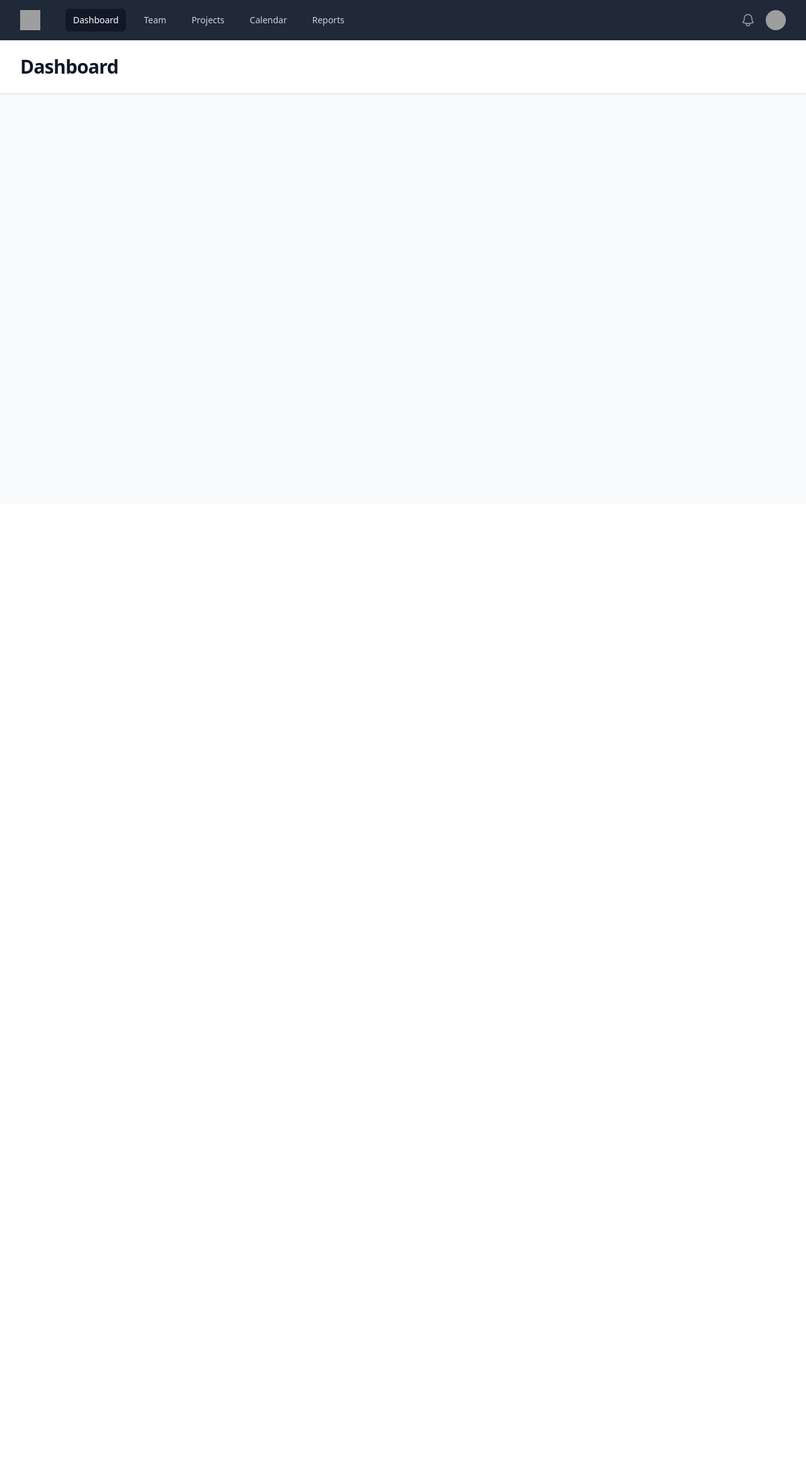
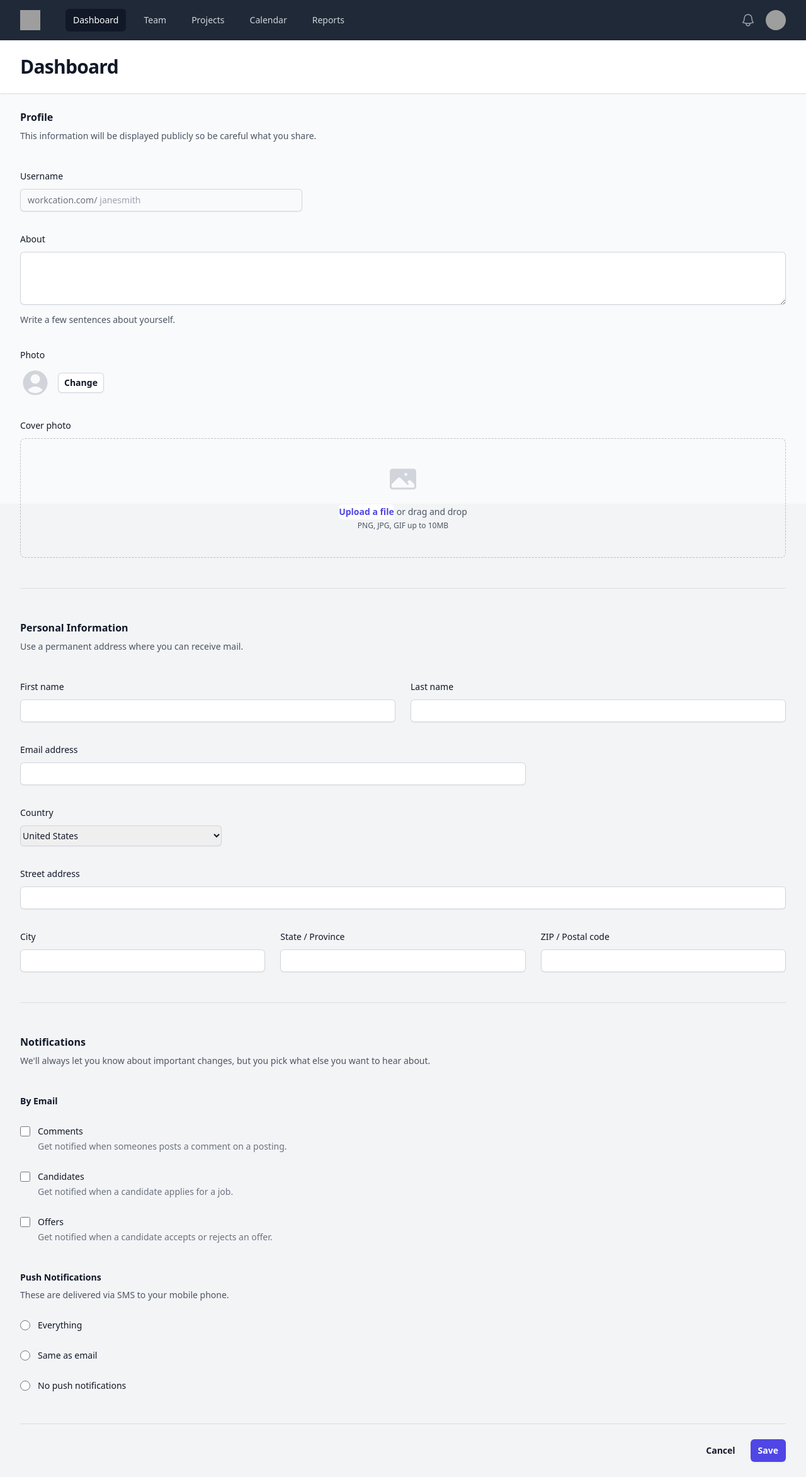
Before and after one commit to AnimalFoodBank/afb-requests, a Django app: page / in a window 1280 px wide. Shown: the whole page at 63% size. Before the commit the page ends 150 px from the top, so only its background shows below. Run offline with Django 4.2, Linux system fonts and the light colour scheme; some libraries are stand-ins or nearby versions; grey boxes are pictures that could not be loaded.

Commit message:
Added form example
Signed-off-by: delano <delano@cpan.org>

````diff
--- a/afb/theme/templates/about.html
+++ b/afb/theme/templates/about.html
@@ -1,2 +1,10 @@
 
-{% include 'appshell.html' %}
+{% extends 'appshell.html' %}
+
+{% block content %}
+
+
+{% include 'forms/new_request.html' %}
+
+
+{% endblock %}
--- a/afb/theme/templates/appshell.html
+++ b/afb/theme/templates/appshell.html
@@ -5,7 +5,7 @@
 
 {% block title %}AFB{% endblock %}
 
-{% block content %}
+{% block bodyContent %}
 
 
 
@@ -149,6 +149,8 @@
   <main>
     <div class="mx-auto max-w-7xl py-6 sm:px-6 lg:px-8">
 
+      {% block content %}{% endblock %}
+
       {% comment %} <span
         x-data="{ open: false }"
         @click="open = !open"
--- a/afb/theme/templates/base.html
+++ b/afb/theme/templates/base.html
@@ -19,7 +19,7 @@
 
 	<body class="h-full bg-gray-50 font-sans leading-normal tracking-normal">
 
-		{% block content %}{% endblock %}
+		{% block bodyContent %}{% endblock %}
 
 	</body>
 </html>
--- /dev/null
+++ b/afb/theme/templates/forms/new_request.html
@@ -0,0 +1,201 @@
+<!--
+  This example requires some changes to your config:
+
+  ```
+  // tailwind.config.js
+  module.exports = {
+    // ...
+    plugins: [
+      // ...
+      require('@tailwindcss/forms'),
+    ],
+  }
+  ```
+-->
+<form>
+  <div class="space-y-12">
+    <div class="border-b border-gray-900/10 pb-12">
+      <h2 class="text-base font-semibold leading-7 text-gray-900">Profile</h2>
+      <p class="mt-1 text-sm leading-6 text-gray-600">This information will be displayed publicly so be careful what you share.</p>
+
+      <div class="mt-10 grid grid-cols-1 gap-x-6 gap-y-8 sm:grid-cols-6">
+        <div class="sm:col-span-4">
+          <label for="username" class="block text-sm font-medium leading-6 text-gray-900">Username</label>
+          <div class="mt-2">
+            <div class="flex rounded-md shadow-sm ring-1 ring-inset ring-gray-300 focus-within:ring-2 focus-within:ring-inset focus-within:ring-indigo-600 sm:max-w-md">
+              <span class="flex select-none items-center pl-3 text-gray-500 sm:text-sm">workcation.com/</span>
+              <input type="text" name="username" id="username" autocomplete="username" class="block flex-1 border-0 bg-transparent py-1.5 pl-1 text-gray-900 placeholder:text-gray-400 focus:ring-0 sm:text-sm sm:leading-6" placeholder="janesmith">
+            </div>
+          </div>
+        </div>
+
+        <div class="col-span-full">
+          <label for="about" class="block text-sm font-medium leading-6 text-gray-900">About</label>
+          <div class="mt-2">
+            <textarea id="about" name="about" rows="3" class="block w-full rounded-md border-0 py-1.5 text-gray-900 shadow-sm ring-1 ring-inset ring-gray-300 placeholder:text-gray-400 focus:ring-2 focus:ring-inset focus:ring-indigo-600 sm:text-sm sm:leading-6"></textarea>
+          </div>
+          <p class="mt-3 text-sm leading-6 text-gray-600">Write a few sentences about yourself.</p>
+        </div>
+
+        <div class="col-span-full">
+          <label for="photo" class="block text-sm font-medium leading-6 text-gray-900">Photo</label>
+          <div class="mt-2 flex items-center gap-x-3">
+            <svg class="h-12 w-12 text-gray-300" viewBox="0 0 24 24" fill="currentColor" aria-hidden="true">
+              <path fill-rule="evenodd" d="M18.685 19.097A9.723 9.723 0 0021.75 12c0-5.385-4.365-9.75-9.75-9.75S2.25 6.615 2.25 12a9.723 9.723 0 003.065 7.097A9.716 9.716 0 0012 21.75a9.716 9.716 0 006.685-2.653zm-12.54-1.285A7.486 7.486 0 0112 15a7.486 7.486 0 015.855 2.812A8.224 8.224 0 0112 20.25a8.224 8.224 0 01-5.855-2.438zM15.75 9a3.75 3.75 0 11-7.5 0 3.75 3.75 0 017.5 0z" clip-rule="evenodd" />
+            </svg>
+            <button type="button" class="rounded-md bg-white px-2.5 py-1.5 text-sm font-semibold text-gray-900 shadow-sm ring-1 ring-inset ring-gray-300 hover:bg-gray-50">Change</button>
+          </div>
+        </div>
+
+        <div class="col-span-full">
+          <label for="cover-photo" class="block text-sm font-medium leading-6 text-gray-900">Cover photo</label>
+          <div class="mt-2 flex justify-center rounded-lg border border-dashed border-gray-900/25 px-6 py-10">
+            <div class="text-center">
+              <svg class="mx-auto h-12 w-12 text-gray-300" viewBox="0 0 24 24" fill="currentColor" aria-hidden="true">
+                <path fill-rule="evenodd" d="M1.5 6a2.25 2.25 0 012.25-2.25h16.5A2.25 2.25 0 0122.5 6v12a2.25 2.25 0 01-2.25 2.25H3.75A2.25 2.25 0 011.5 18V6zM3 16.06V18c0 .414.336.75.75.75h16.5A.75.75 0 0021 18v-1.94l-2.69-2.689a1.5 1.5 0 00-2.12 0l-.88.879.97.97a.75.75 0 11-1.06 1.06l-5.16-5.159a1.5 1.5 0 00-2.12 0L3 16.061zm10.125-7.81a1.125 1.125 0 112.25 0 1.125 1.125 0 01-2.25 0z" clip-rule="evenodd" />
+              </svg>
+              <div class="mt-4 flex text-sm leading-6 text-gray-600">
+                <label for="file-upload" class="relative cursor-pointer rounded-md bg-white font-semibold text-indigo-600 focus-within:outline-none focus-within:ring-2 focus-within:ring-indigo-600 focus-within:ring-offset-2 hover:text-indigo-500">
+                  <span>Upload a file</span>
+                  <input id="file-upload" name="file-upload" type="file" class="sr-only">
+                </label>
+                <p class="pl-1">or drag and drop</p>
+              </div>
+              <p class="text-xs leading-5 text-gray-600">PNG, JPG, GIF up to 10MB</p>
+            </div>
+          </div>
+        </div>
+      </div>
+    </div>
+
+    <div class="border-b border-gray-900/10 pb-12">
+      <h2 class="text-base font-semibold leading-7 text-gray-900">Personal Information</h2>
+      <p class="mt-1 text-sm leading-6 text-gray-600">Use a permanent address where you can receive mail.</p>
+
+      <div class="mt-10 grid grid-cols-1 gap-x-6 gap-y-8 sm:grid-cols-6">
+        <div class="sm:col-span-3">
+          <label for="first-name" class="block text-sm font-medium leading-6 text-gray-900">First name</label>
+          <div class="mt-2">
+            <input type="text" name="first-name" id="first-name" autocomplete="given-name" class="block w-full rounded-md border-0 py-1.5 text-gray-900 shadow-sm ring-1 ring-inset ring-gray-300 placeholder:text-gray-400 focus:ring-2 focus:ring-inset focus:ring-indigo-600 sm:text-sm sm:leading-6">
+          </div>
+        </div>
+
+        <div class="sm:col-span-3">
+          <label for="last-name" class="block text-sm font-medium leading-6 text-gray-900">Last name</label>
+          <div class="mt-2">
+            <input type="text" name="last-name" id="last-name" autocomplete="family-name" class="block w-full rounded-md border-0 py-1.5 text-gray-900 shadow-sm ring-1 ring-inset ring-gray-300 placeholder:text-gray-400 focus:ring-2 focus:ring-inset focus:ring-indigo-600 sm:text-sm sm:leading-6">
+          </div>
+        </div>
+
+        <div class="sm:col-span-4">
+          <label for="email" class="block text-sm font-medium leading-6 text-gray-900">Email address</label>
+          <div class="mt-2">
+            <input id="email" name="email" type="email" autocomplete="email" class="block w-full rounded-md border-0 py-1.5 text-gray-900 shadow-sm ring-1 ring-inset ring-gray-300 placeholder:text-gray-400 focus:ring-2 focus:ring-inset focus:ring-indigo-600 sm:text-sm sm:leading-6">
+          </div>
+        </div>
+
+        <div class="sm:col-span-3">
+          <label for="country" class="block text-sm font-medium leading-6 text-gray-900">Country</label>
+          <div class="mt-2">
+            <select id="country" name="country" autocomplete="country-name" class="block w-full rounded-md border-0 py-1.5 text-gray-900 shadow-sm ring-1 ring-inset ring-gray-300 focus:ring-2 focus:ring-inset focus:ring-indigo-600 sm:max-w-xs sm:text-sm sm:leading-6">
+              <option>United States</option>
+              <option>Canada</option>
+              <option>Mexico</option>
+            </select>
+          </div>
+        </div>
+
+        <div class="col-span-full">
+          <label for="street-address" class="block text-sm font-medium leading-6 text-gray-900">Street address</label>
+          <div class="mt-2">
+            <input type="text" name="street-address" id="street-address" autocomplete="street-address" class="block w-full rounded-md border-0 py-1.5 text-gray-900 shadow-sm ring-1 ring-inset ring-gray-300 placeholder:text-gray-400 focus:ring-2 focus:ring-inset focus:ring-indigo-600 sm:text-sm sm:leading-6">
+          </div>
+        </div>
+
+        <div class="sm:col-span-2 sm:col-start-1">
+          <label for="city" class="block text-sm font-medium leading-6 text-gray-900">City</label>
+          <div class="mt-2">
+            <input type="text" name="city" id="city" autocomplete="address-level2" class="block w-full rounded-md border-0 py-1.5 text-gray-900 shadow-sm ring-1 ring-inset ring-gray-300 placeholder:text-gray-400 focus:ring-2 focus:ring-inset focus:ring-indigo-600 sm:text-sm sm:leading-6">
+          </div>
+        </div>
+
+        <div class="sm:col-span-2">
+          <label for="region" class="block text-sm font-medium leading-6 text-gray-900">State / Province</label>
+          <div class="mt-2">
+            <input type="text" name="region" id="region" autocomplete="address-level1" class="block w-full rounded-md border-0 py-1.5 text-gray-900 shadow-sm ring-1 ring-inset ring-gray-300 placeholder:text-gray-400 focus:ring-2 focus:ring-inset focus:ring-indigo-600 sm:text-sm sm:leading-6">
+          </div>
+        </div>
+
+        <div class="sm:col-span-2">
+          <label for="postal-code" class="block text-sm font-medium leading-6 text-gray-900">ZIP / Postal code</label>
+          <div class="mt-2">
+            <input type="text" name="postal-code" id="postal-code" autocomplete="postal-code" class="block w-full rounded-md border-0 py-1.5 text-gray-900 shadow-sm ring-1 ring-inset ring-gray-300 placeholder:text-gray-400 focus:ring-2 focus:ring-inset focus:ring-indigo-600 sm:text-sm sm:leading-6">
+          </div>
+        </div>
+      </div>
+    </div>
+
+    <div class="border-b border-gray-900/10 pb-12">
+      <h2 class="text-base font-semibold leading-7 text-gray-900">Notifications</h2>
+      <p class="mt-1 text-sm leading-6 text-gray-600">We'll always let you know about important changes, but you pick what else you want to hear about.</p>
+
+      <div class="mt-10 space-y-10">
+        <fieldset>
+          <legend class="text-sm font-semibold leading-6 text-gray-900">By Email</legend>
+          <div class="mt-6 space-y-6">
+            <div class="relative flex gap-x-3">
+              <div class="flex h-6 items-center">
+                <input id="comments" name="comments" type="checkbox" class="h-4 w-4 rounded border-gray-300 text-indigo-600 focus:ring-indigo-600">
+              </div>
+              <div class="text-sm leading-6">
+                <label for="comments" class="font-medium text-gray-900">Comments</label>
+                <p class="text-gray-500">Get notified when someones posts a comment on a posting.</p>
+              </div>
+            </div>
+            <div class="relative flex gap-x-3">
+              <div class="flex h-6 items-center">
+                <input id="candidates" name="candidates" type="checkbox" class="h-4 w-4 rounded border-gray-300 text-indigo-600 focus:ring-indigo-600">
+              </div>
+              <div class="text-sm leading-6">
+                <label for="candidates" class="font-medium text-gray-900">Candidates</label>
+                <p class="text-gray-500">Get notified when a candidate applies for a job.</p>
+              </div>
+            </div>
+            <div class="relative flex gap-x-3">
+              <div class="flex h-6 items-center">
+                <input id="offers" name="offers" type="checkbox" class="h-4 w-4 rounded border-gray-300 text-indigo-600 focus:ring-indigo-600">
+              </div>
+              <div class="text-sm leading-6">
+                <label for="offers" class="font-medium text-gray-900">Offers</label>
+                <p class="text-gray-500">Get notified when a candidate accepts or rejects an offer.</p>
+              </div>
+            </div>
+          </div>
+        </fieldset>
+        <fieldset>
+          <legend class="text-sm font-semibold leading-6 text-gray-900">Push Notifications</legend>
+          <p class="mt-1 text-sm leading-6 text-gray-600">These are delivered via SMS to your mobile phone.</p>
+          <div class="mt-6 space-y-6">
+            <div class="flex items-center gap-x-3">
+              <input id="push-everything" name="push-notifications" type="radio" class="h-4 w-4 border-gray-300 text-indigo-600 focus:ring-indigo-600">
+              <label for="push-everything" class="block text-sm font-medium leading-6 text-gray-900">Everything</label>
+            </div>
+            <div class="flex items-center gap-x-3">
+              <input id="push-email" name="push-notifications" type="radio" class="h-4 w-4 border-gray-300 text-indigo-600 focus:ring-indigo-600">
+              <label for="push-email" class="block text-sm font-medium leading-6 text-gray-900">Same as email</label>
+            </div>
+            <div class="flex items-center gap-x-3">
+              <input id="push-nothing" name="push-notifications" type="radio" class="h-4 w-4 border-gray-300 text-indigo-600 focus:ring-indigo-600">
+              <label for="push-nothing" class="block text-sm font-medium leading-6 text-gray-900">No push notifications</label>
+            </div>
+          </div>
+        </fieldset>
+      </div>
+    </div>
+  </div>
+
+  <div class="mt-6 flex items-center justify-end gap-x-6">
+    <button type="button" class="text-sm font-semibold leading-6 text-gray-900">Cancel</button>
+    <button type="submit" class="rounded-md bg-indigo-600 px-3 py-2 text-sm font-semibold text-white shadow-sm hover:bg-indigo-500 focus-visible:outline focus-visible:outline-2 focus-visible:outline-offset-2 focus-visible:outline-indigo-600">Save</button>
+  </div>
+</form>
````
